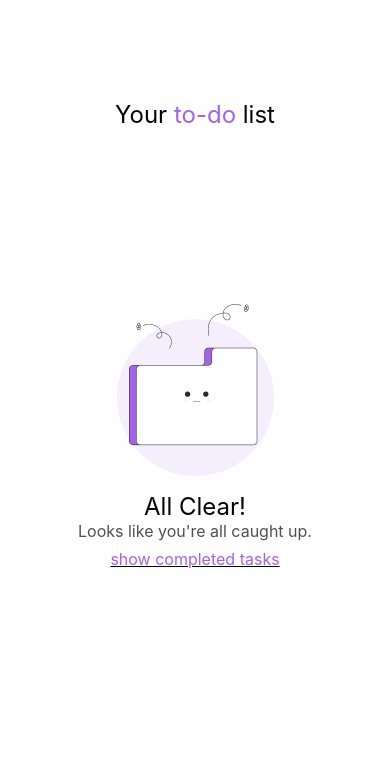
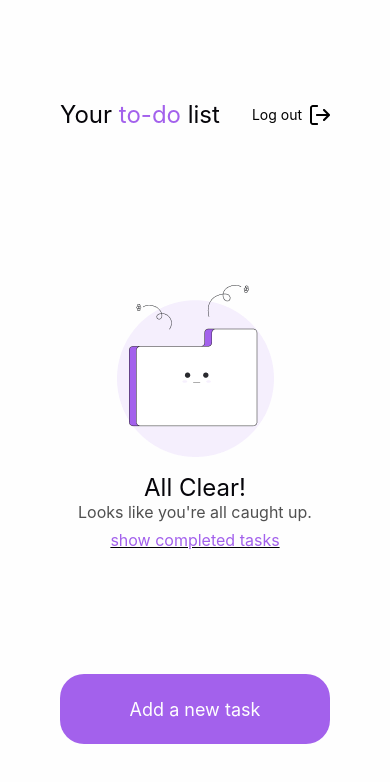
Before and after one commit to Vitor-Silva27/Tinitask, a React Native app in the folder tinitask-app/: screen / in a window 390 px wide. Shown: the top 782 px of the page. Built offline with nearby package versions, Linux system fonts and the light colour scheme.

Commit message:
feat(main): enhance main screen layout with header and logout button

```diff
--- a/tinitask-app/src/screens/main/Main.tsx
+++ b/tinitask-app/src/screens/main/Main.tsx
@@ -1,11 +1,18 @@
-import { MainContainer, NestedTitle, Title } from "@app/styles/global";
+import { MainContainer, NestedTitle, Title, HeaderContainer } from "@app/styles/global";
 import { TasksContainer } from "./components/tasksContainer/tasksContainer";
+import { Button } from "@app/shared/components/button/Button";
+import { Image, Text, View } from "react-native";
+import { GhostButton } from "@app/shared/components/ghostButton/GhostButton";
 
 export function Main() {
     return (
         <MainContainer>
-            <Title>Your <NestedTitle>to-do</NestedTitle> list</Title>
+            <HeaderContainer>
+                <Title>Your <NestedTitle>to-do</NestedTitle> list</Title>
+                <GhostButton text="Log out" iconSource={require('@assets/logout-icon.png')} />
+            </HeaderContainer>
             <TasksContainer />
+            <Button />
         </MainContainer>
     );
 }
--- /dev/null
+++ b/tinitask-app/src/shared/components/button/Button.tsx
@@ -0,0 +1,5 @@
+import { ButtonContainer, ButtonText } from "./styles";
+
+export function Button() {
+    return <ButtonContainer><ButtonText>Add a new task</ButtonText></ButtonContainer>;
+}
--- /dev/null
+++ b/tinitask-app/src/shared/components/button/styles.ts
@@ -0,0 +1,16 @@
+import { colors } from "@app/shared/colors";
+import styled from "styled-components/native";
+
+export const ButtonContainer = styled.TouchableOpacity`
+    background-color: ${colors.primary};
+    width: 100%;
+    height: 70px;
+    border-radius: 24px;
+    align-items: center;
+    justify-content: center;
+`;
+
+export const ButtonText = styled.Text`
+    color: ${colors.background};
+    font-size: 18px;
+`;
--- /dev/null
+++ b/tinitask-app/src/shared/components/ghostButton/GhostButton.tsx
@@ -0,0 +1,16 @@
+import { Image, Text, View } from "react-native";
+import { GhostButtonContainer } from "./styles";
+
+interface GhostButtonProps {
+    text: string;
+    iconSource: any;
+}
+
+export function GhostButton({ text, iconSource }: GhostButtonProps) {
+    return (
+        <GhostButtonContainer>
+            <Text>{text}</Text>
+            <Image source={iconSource} />
+        </GhostButtonContainer>
+    );
+}
--- /dev/null
+++ b/tinitask-app/src/shared/components/ghostButton/styles.ts
@@ -0,0 +1,9 @@
+import styled from "styled-components/native";
+
+export const GhostButtonContainer = styled.TouchableOpacity`
+    align-items: center;
+    justify-content: center;
+    flex-direction: row;
+    background-color: transparent;
+    gap: 8px;
+`;
--- a/tinitask-app/src/styles/global.ts
+++ b/tinitask-app/src/styles/global.ts
@@ -3,17 +3,18 @@ import { colors } from '@app/shared/colors';
 export const MainContainer = styled.View`
     flex: 1;
     background-color: ${colors.background};
-    padding-left: 30px;
-    padding-right: 30px;
-    padding-top: 50px;
-    padding-bottom: 50px;
+    padding: 50px 30px;
     `;
+
+export const HeaderContainer = styled.View`
+    flex-direction: row;
+    margin-bottom: 32px;
+    justify-content: space-between;
+`;
 
 export const Title = styled.Text`
   font-size: 24px;
   color: ${colors.black};
-  margin-left: auto;
-  margin-right: auto;
 `;
 
 export const NestedTitle = styled.Text`
```
Also changed, not shown: tinitask-app/assets/logout-icon.png (added), tinitask-app/src/screens/main/components/tasksContainer/styles.ts (renamed from tinitask-app/src/screens/main/components/tasksContainer/styles.tsx).
